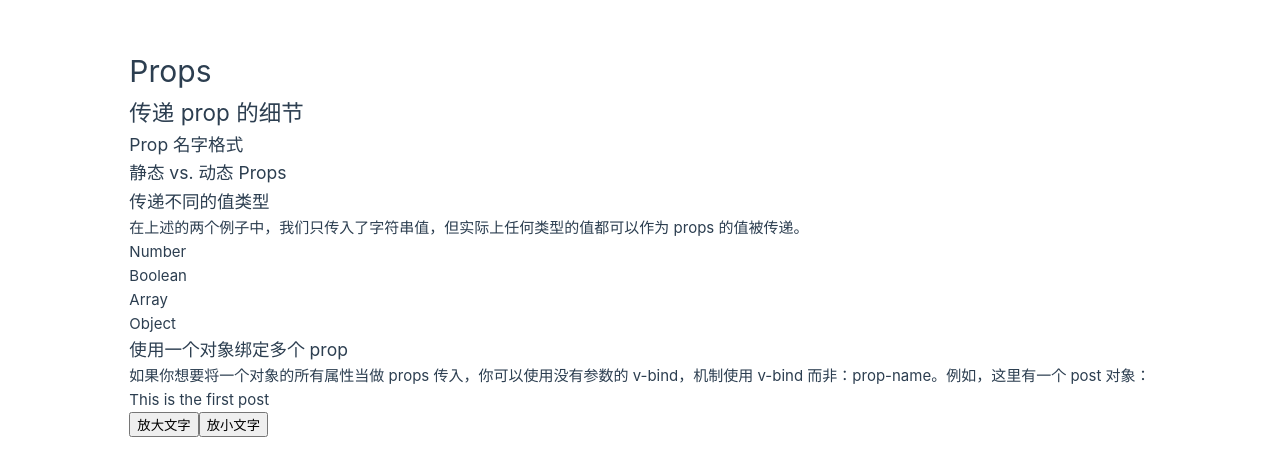
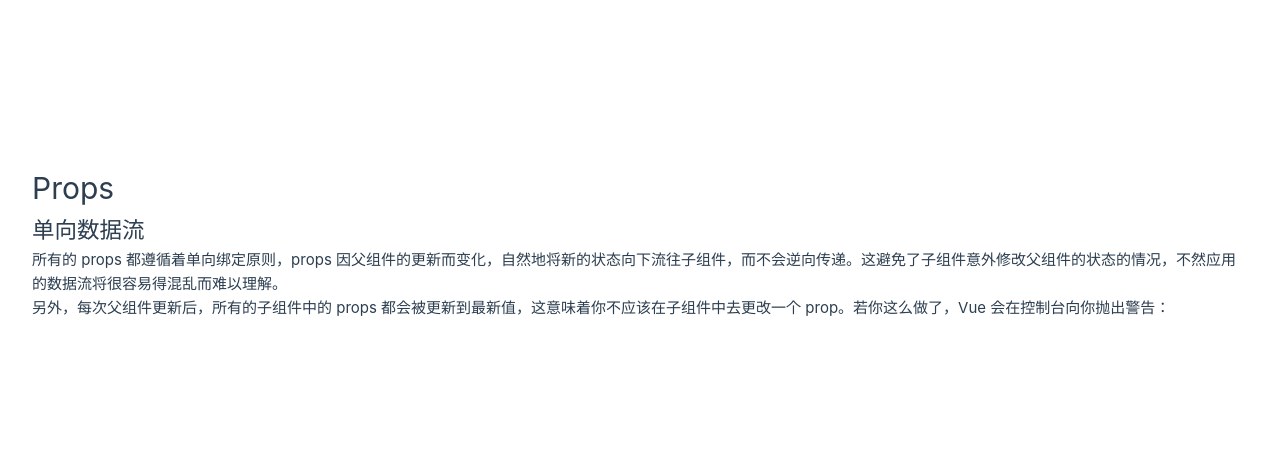
Before and after one commit to ShenlongDev/vue_xx, a Vue app: page / in a window 1280 px wide. Shown: the part 158-634 px from the top of the page. Built offline with nearby package versions, Linux system fonts and the light colour scheme.

Commit message:
docs: 单向数据流 1

```diff
--- a/src/views/docs_component/ComponentProps.vue
+++ b/src/views/docs_component/ComponentProps.vue
@@ -1,29 +1,13 @@
 <template>
   <h1>Props</h1>
-  <h2>传递 prop 的细节</h2>
-  <h3>Prop 名字格式</h3>
-  <h3>静态 vs. 动态 Props</h3>
-  <h3>传递不同的值类型</h3>
-  <p>在上述的两个例子中，我们只传入了字符串值，但实际上任何类型的值都可以作为 props 的值被传递。</p>
-  <h4>Number</h4>
-  <h4>Boolean</h4>
-  <h4>Array</h4>
-  <h4>Object</h4>
-  <h3>使用一个对象绑定多个 prop</h3>
-  <p>如果你想要将一个对象的所有属性当做 props 传入，你可以使用没有参数的 v-bind，机制使用 v-bind 而非：prop-name。例如，这里有一个 post 对象：</p>
-  <post-blog v-bind="post"></post-blog>
+  <h2>单向数据流</h2>
+  <p>所有的 props 都遵循着单向绑定原则，props 因父组件的更新而变化，自然地将新的状态向下流往子组件，而不会逆向传递。这避免了子组件意外修改父组件的状态的情况，不然应用的数据流将很容易得混乱而难以理解。</p>
+  <p>另外，每次父组件更新后，所有的子组件中的 props 都会被更新到最新值，这意味着你不应该在子组件中去更改一个 prop。若你这么做了，Vue 会在控制台向你抛出警告：</p>
 </template>
 
 <script setup>
-import PostBlog from '@/components/PostBlog.vue'
+const props = defineProps(['foo'])
 
-const post = {
-  title: 'This is the first post',
-  likes: 5003,
-  commentIds: [234, 266, 273],
-  author: {
-    name: 'Veronica',
-    company: 'Veridian Dynamics'
-  }
-}
+// ❌ 警告！prop 是只读的！
+props.foo = 'bar'
 </script>
```
